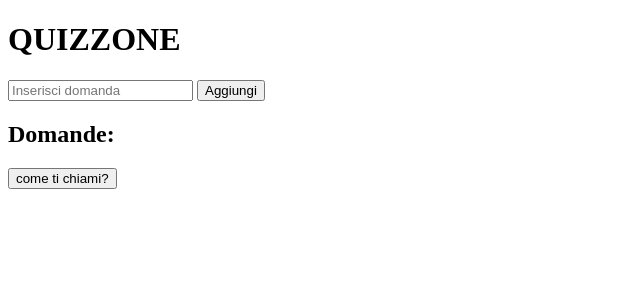
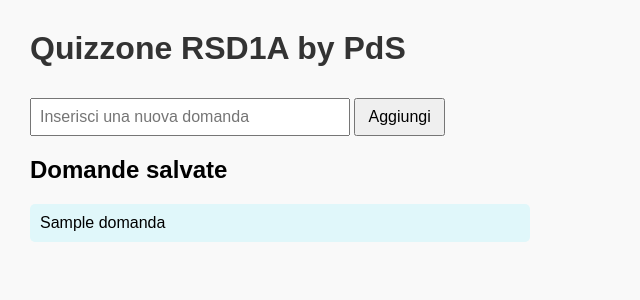
Before and after one commit to paky888/QUIZZONE, a Flask app: template templates/index.html in a window 1280 px wide. Shown: the top 300 px of the page, without its empty margins (0-640 px from the left). Run offline with Flask 3, Linux system fonts and the light colour scheme; the template is opened without the code that fills it: most values are stand-ins (such as "Sample title", 1, 10 or a date in 2020).

Commit message:
index.html

```diff
--- a/templates/index.html
+++ b/templates/index.html
@@ -2,59 +2,65 @@
 <html lang="it">
 <head>
     <meta charset="UTF-8">
-  <meta name="viewport" content="width=device-width, initial-scale=1.0">
-  <title>QUIZZONE RSD1A</title>
+    <title>Quizzone RSD1A by PdS</title>
+    <style>
+        body {
+            font-family: Arial, sans-serif;
+            margin: 30px;
+            background-color: #f9f9f9;
+        }
+        h1 {
+            color: #333;
+        }
+        form {
+            margin-bottom: 20px;
+        }
+        input[type="text"] {
+            font-size: 16px;
+            padding: 8px;
+            width: 300px;
+        }
+        button {
+            font-size: 16px;
+            padding: 8px 12px;
+            margin-top: 10px;
+            cursor: pointer;
+        }
+        .domanda {
+            display: block;
+            margin: 10px 0;
+            padding: 10px;
+            background-color: #e0f7fa;
+            border: none;
+            border-radius: 5px;
+            font-size: 16px;
+            cursor: pointer;
+            width: 100%;
+            max-width: 500px;
+            text-align: left;
+        }
+    </style>
 </head>
 <body>
-  <h1>QUIZZONE</h1>
-  <form id="formDomanda">
-    <input type="text" id="domanda" name="domanda" required placeholder="Inserisci domanda">
+    <h1>Quizzone RSD1A by PdS</h1>
+    <form method="post" action="/add">
+        <input type="text" name="domanda" placeholder="Inserisci una nuova domanda" required>
         <button type="submit">Aggiungi</button>
     </form>
 
-  <h2>Domande:</h2>
-  <div id="lista_domande"></div>
+    <h2>Domande salvate</h2>
+    {% for domanda in domande %}
+        <button class="domanda" onclick="speakText('{{ domanda }}')">{{ domanda }}</button>
+    {% endfor %}
 
     <script>
-    document.getElementById("formDomanda").addEventListener("submit", function(e) {
-      e.preventDefault();
-      const d = document.getElementById("domanda").value.trim();
-      if (!d) return;
-      fetch('/aggiungi_domanda', {
-        method: 'POST',
-        body: new URLSearchParams({ domanda: d }),
-        headers: { 'Content-Type': 'application/x-www-form-urlencoded' }
-      })
-      .then(res => res.json())
-      .then(data => {
-        if (data.success) {
-          document.getElementById("domanda").value = '';
-          caricaDomande();
-        } else alert(data.message);
-      });
-    });
-
-    async function caricaDomande() {
-      const res = await fetch('/get_domande');
-      const data = await res.json();
-      const c = document.getElementById('lista_domande');
-      c.innerHTML = '';
-      data.domande.forEach(dom => {
-        const btn = document.createElement('button');
-        btn.textContent = dom;
-        btn.style.display = 'block';
-        btn.style.margin = '5px 0';
-        btn.addEventListener('click', () => parlaTesto(dom));
-        c.appendChild(btn);
-      });
+        function speakText(text) {
+            const msg = new SpeechSynthesisUtterance(text);
+            msg.rate = 0.8; // rallenta la velocità (default è 1.0)
+            msg.pitch = 1;  // tono normale
+            msg.lang = 'it-IT'; // lingua italiana
+            window.speechSynthesis.speak(msg);
         }
-
-    function parlaTesto(text) {
-      const u = new SpeechSynthesisUtterance(text);
-      window.speechSynthesis.speak(u);
-    }
-
-    caricaDomande();
     </script>
 </body>
 </html>
```
Lines whose indentation alone changed are shown as unchanged.
